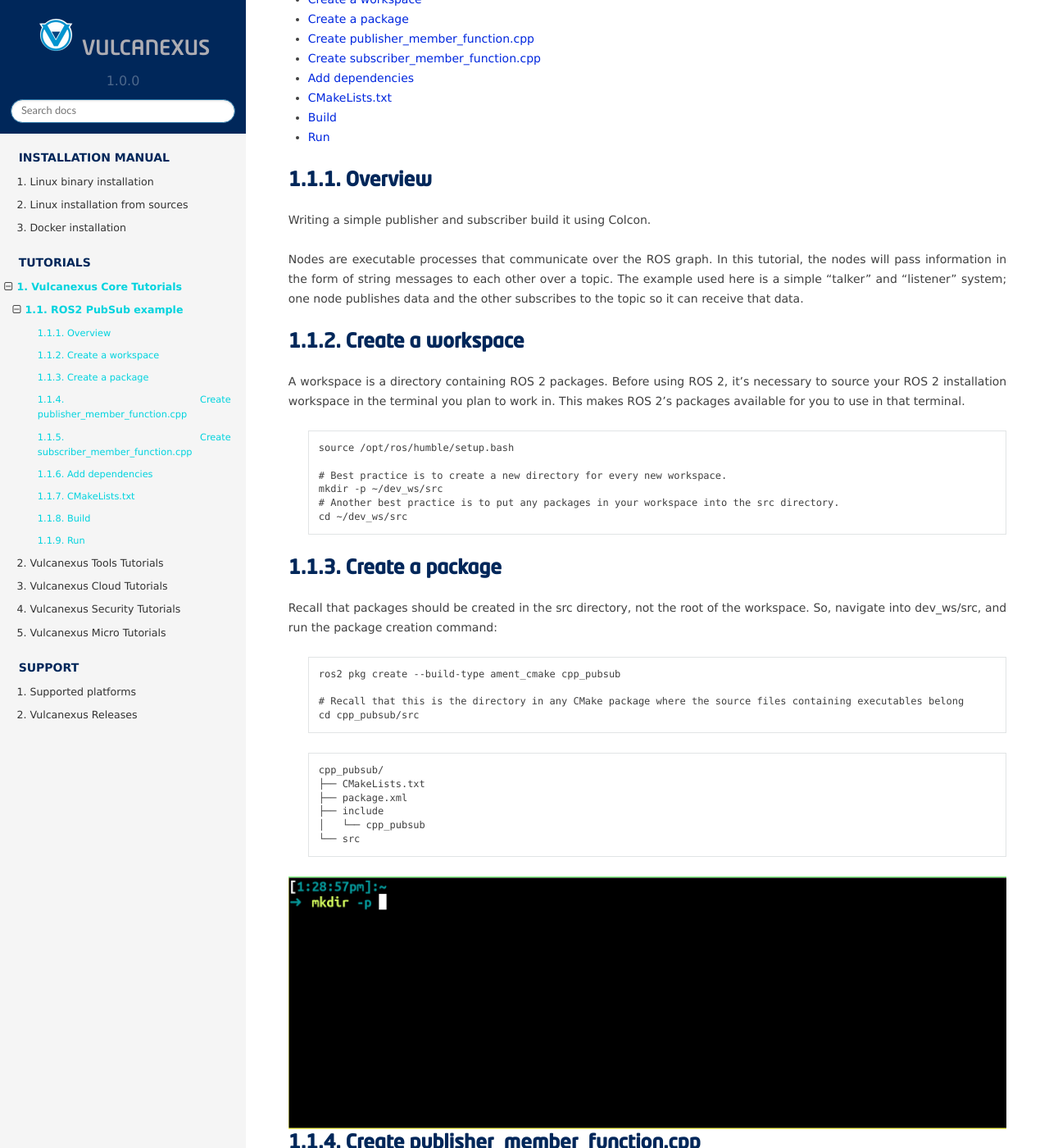
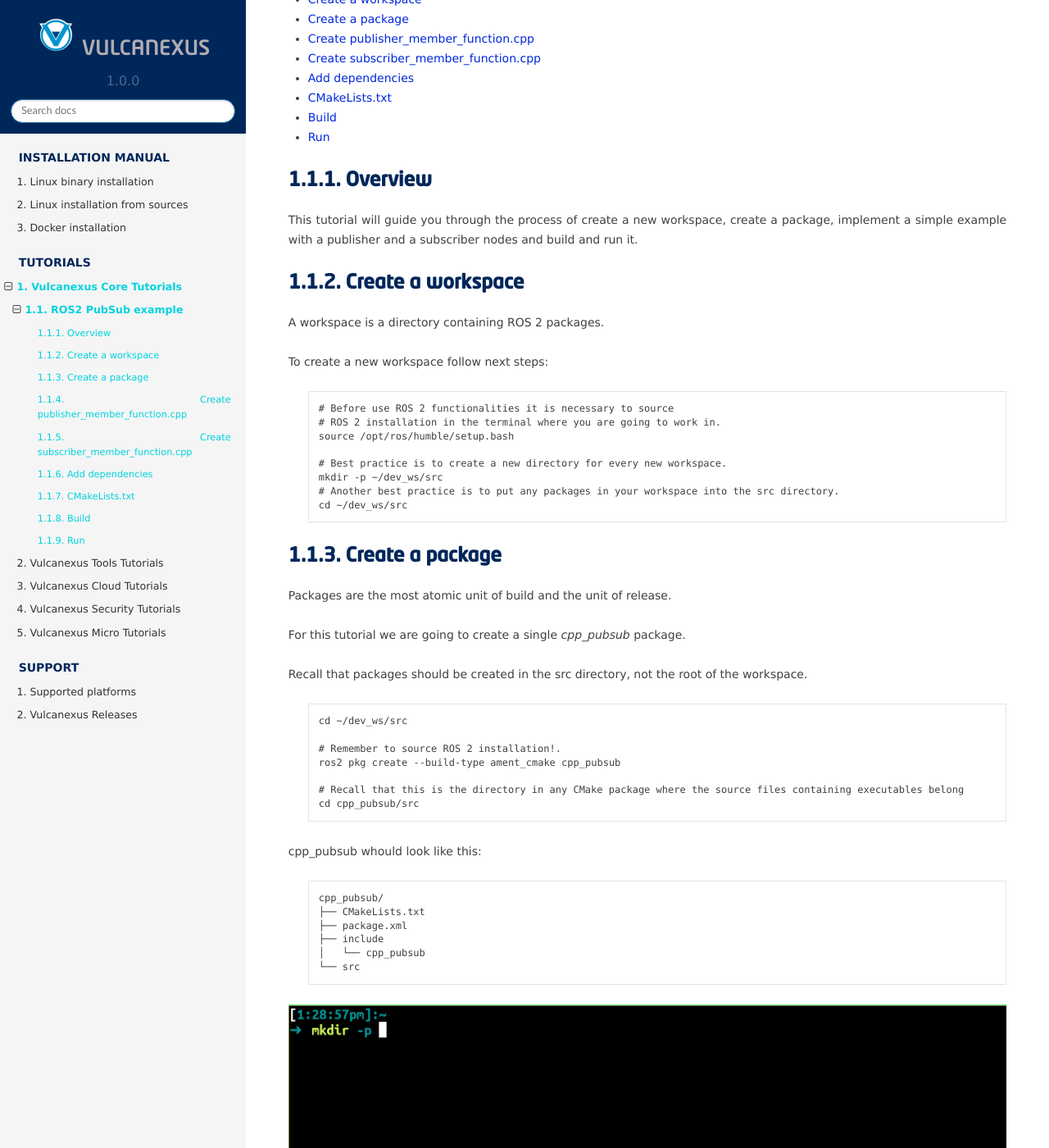
Before and after one commit to eProsima/vulcanexus, a Sphinx documentation site: the page built from docs/rst/tutorials/core/ros2_pub_sub/ros2_pub_sub.rst, in a window 1280 px wide and 1400 px high, scrolled down 434 px. Shown: the whole window at 82% size. Built offline with Sphinx 7.4.7 and the Read the Docs theme 2.0.0, drawn with Linux system fonts in a browser that asks for light colours; some of the changed text lies outside the part shown.

Commit message:
Update
Signed-off-by: David Coello Pulido <davidcoello@eprosima.com>

```diff
--- a/docs/rst/tutorials/core/ros2_pub_sub/ros2_pub_sub.rst
+++ b/docs/rst/tutorials/core/ros2_pub_sub/ros2_pub_sub.rst
@@ -15,18 +15,20 @@
 Overview
 --------
 
-Writing a simple publisher and subscriber build it using Colcon.
-
-Nodes are executable processes that communicate over the ROS graph. In this tutorial, the nodes will pass information in the form of string messages to each other over a topic. The example used here is a simple “talker” and “listener” system; one node publishes data and the other subscribes to the topic so it can receive that data.
+This tutorial will guide you through the process of create a new workspace, create a package, implement a simple example with a publisher and a subscriber nodes and build and run it.
 
 
 Create a workspace
 --------------------
 
-A workspace is a directory containing ROS 2 packages. Before using ROS 2, it’s necessary to source your ROS 2 installation workspace in the terminal you plan to work in. This makes ROS 2’s packages available for you to use in that terminal.
+A workspace is a directory containing ROS 2 packages.
+
+To create a new workspace follow next steps:
 
     .. code-block:: bash
 
+        # Before use ROS 2 functionalities it is necessary to source
+        # ROS 2 installation in the terminal where you are going to work in.
         source /opt/ros/humble/setup.bash
 
         # Best practice is to create a new directory for every new workspace.
@@ -37,15 +39,23 @@
 Create a package
 ----------------
 
+Packages are the most atomic unit of build and the unit of release.
 
-Recall that packages should be created in the src directory, not the root of the workspace. So, navigate into dev_ws/src, and run the package creation command:
+For this tutorial we are going to create a single `cpp_pubsub` package.
+
+Recall that packages should be created in the src directory, not the root of the workspace.
 
     .. code-block:: bash
 
+        cd ~/dev_ws/src
+
+        # Remember to source ROS 2 installation!.
         ros2 pkg create --build-type ament_cmake cpp_pubsub
 
         # Recall that this is the directory in any CMake package where the source files containing executables belong
         cd cpp_pubsub/src
+
+cpp_pubsub whould look like this:
 
     .. code-block:: text
 
@@ -63,10 +73,16 @@
 Create publisher_member_function.cpp
 ------------------------------------
 
+Lets start with publisher node, this node is going to publish messages that hopefully are going to be received by subscriber node.
+
+First create cpp file in our package src folder:
+
     .. code-block:: bash
 
         # on ~/dev_ws/srccpp_pubsub/src
         touch publisher_member_function.cpp
+
+cpp_pubsub whould look like this:
 
     .. code-block:: text
 
@@ -78,6 +94,8 @@
         └── src
             └── publisher_member_function.cpp
 
+Copy and paste next code on `publisher_member_function.cpp`. Feel free to spend some time reading comments to understand the code.
+
     .. literalinclude:: ../../../../resources/examples/core/ros2_pub_sub/src/publisher_member_function.cpp
         :language: C++
         :linenos:
@@ -85,10 +103,14 @@
 Create subscriber_member_function.cpp
 -------------------------------------
 
+As we did before, first create the cpp file:
+
     .. code-block:: bash
 
         # on ~/dev_ws/srccpp_pubsub/src
         touch publisher_member_function.cpp
+
+Both cpp files should be under src directory:
 
     .. code-block:: text
 
@@ -101,7 +123,7 @@
             ├── subscriber_member_function.cpp
             └── publisher_member_function.cpp
 
-    topic name and message type used by the publisher and subscriber must match to allow them to communicate.
+topic name and message type used by the publisher and subscriber must match to allow them to communicate.
 
     .. literalinclude:: ../../../../resources/examples/core/ros2_pub_sub/src/subscriber_member_function.cpp
         :language: C++
@@ -121,7 +143,7 @@
         <maintainer email="you@email.com">Your Name</maintainer>
         <license>Apache License 2.0</license>
 
-Add a new line after the `ament_cmake buildtool` dependency and paste the following dependencies corresponding to your node’s include statements:
+Add a new line after the `ament_cmake buildtool` dependency and paste the following dependencies corresponding to your nodes include statements:
 
     .. code-block:: xml
 
@@ -140,7 +162,9 @@
 Build
 -----
 
-You likely already have the rclcpp and std_msgs packages installed as part of your ROS 2 system. It’s good practice to run rosdep in the root of your workspace (dev_ws) to check for missing dependencies before building:
+You likely already have the rclcpp and std_msgs packages installed as part of your ROS 2 system.
+
+Run rosdep in the root of your workspace (dev_ws) to check for missing dependencies before building:
 
     .. code-block:: bash
 
@@ -161,7 +185,7 @@
 Run
 -----
 
-source setup.bash on your workspace
+Source setup.bash on your workspace
 
     .. code-block:: bash
 
@@ -183,4 +207,4 @@
         # ~/dev_ws
         ros2 run cpp_pubsub listener
 
-The listener will start printing messages to the console.
+The listener will start printing messages.
```
Also changed, not shown: 2 other files.
